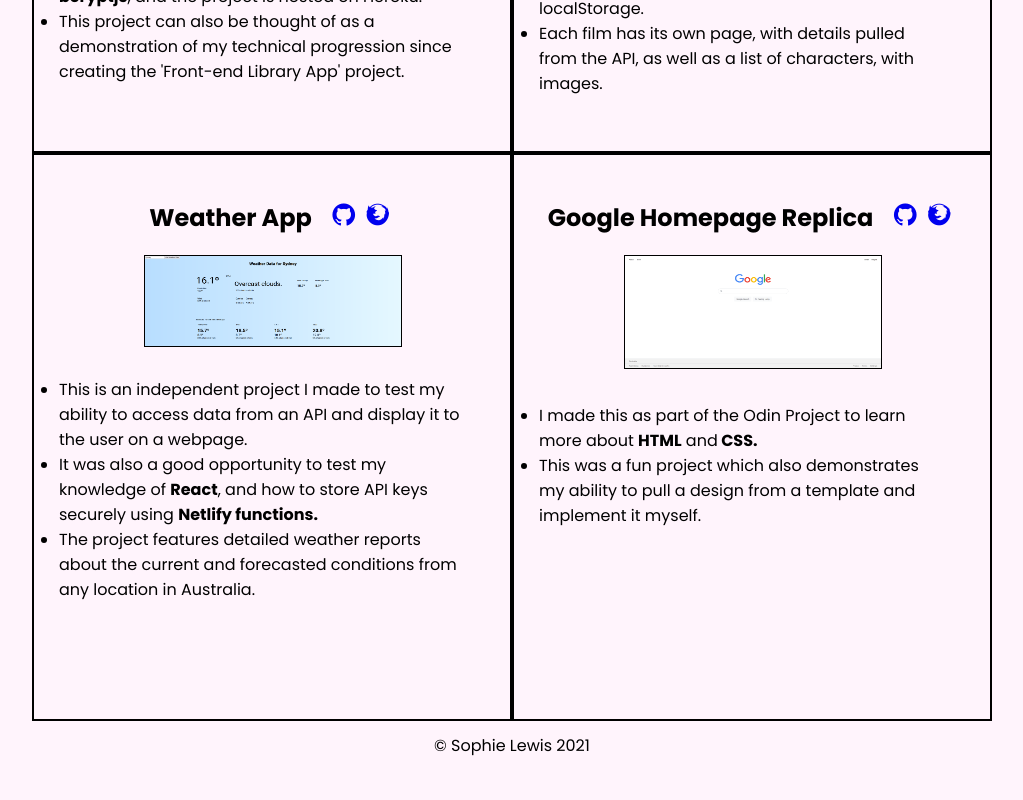
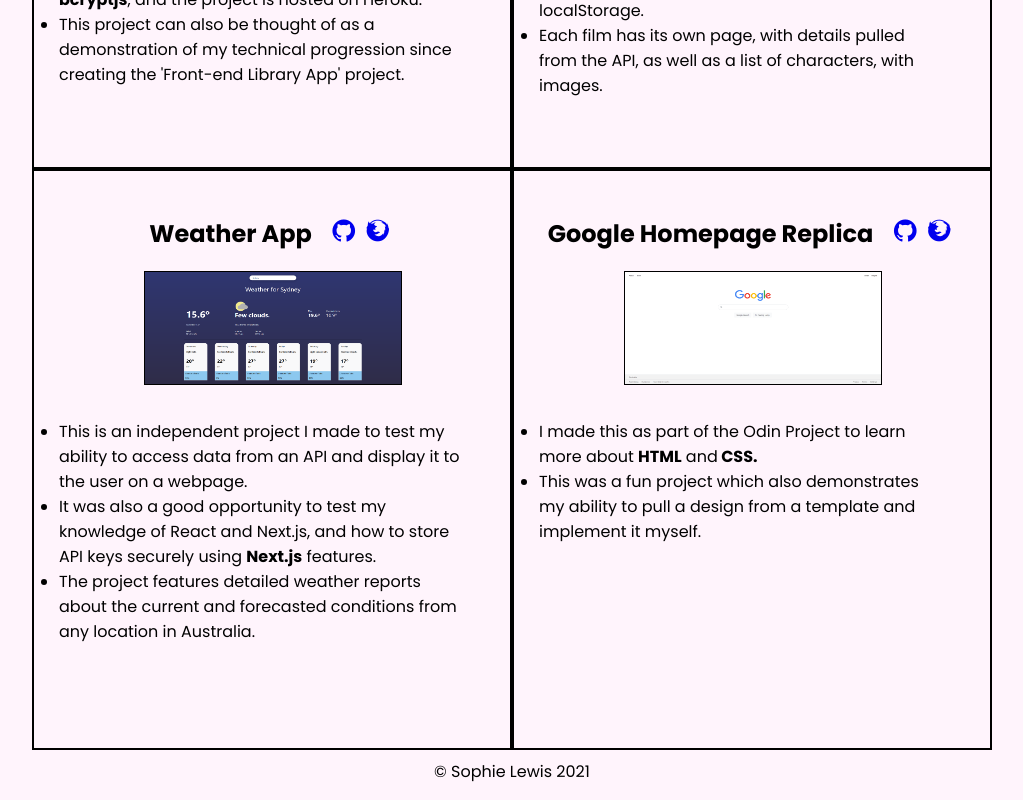
Before and after one commit to SophieBree/sophiebree.github.io, a React (Create React App) app: page / in a window 1280 px wide. Shown: the part 1532-2332 px from the top of the page, without its empty margins (128-1151 px from the left). Before the commit the page ends 2306 px from the top, so only its background shows below. Built offline with nearby package versions, Linux system fonts and the light colour scheme.

Commit message:
replaced weather app with reworked version

```diff
--- a/src/components/Projects/Weather/Weather.js
+++ b/src/components/Projects/Weather/Weather.js
@@ -8,15 +8,15 @@
         <div className="project-title-container">
           <h2 className="project-title">Weather App</h2>
           <div className="project-links">
-            <a href="https://github.com/SophieBree/weather-app">
+            <a href="https://next-weather-app-seven.vercel.app/">
               <i className="devicon-github-original"></i>
             </a>
-            <a href="https://reverent-lamarr-7cbc8c.netlify.app/">
+            <a href="https://next-weather-app-seven.vercel.app/">
               <i className="devicon-firefox-plain"></i>
             </a>
           </div>
         </div>
-        <a href="https://reverent-lamarr-7cbc8c.netlify.app/">
+        <a href="https://next-weather-app-seven.vercel.app/">
           <img
             className="weather-project-image project-image"
             src={weather}
@@ -31,8 +31,8 @@
         </li>
         <li>
           It was also a good opportunity to test my knowledge of{" "}
-          <strong>React</strong>, and how to store API keys securely using{" "}
-          <strong>Netlify functions.</strong>
+          React and Next.js, and how to store API keys securely using{" "}
+          <strong>Next.js</strong> features.
         </li>
         <li>
           The project features detailed weather reports about the current and
```
Also changed, not shown: src/components/Projects/Weather/weather.png, 1 other file (tests, documents, lock files or other folders).
